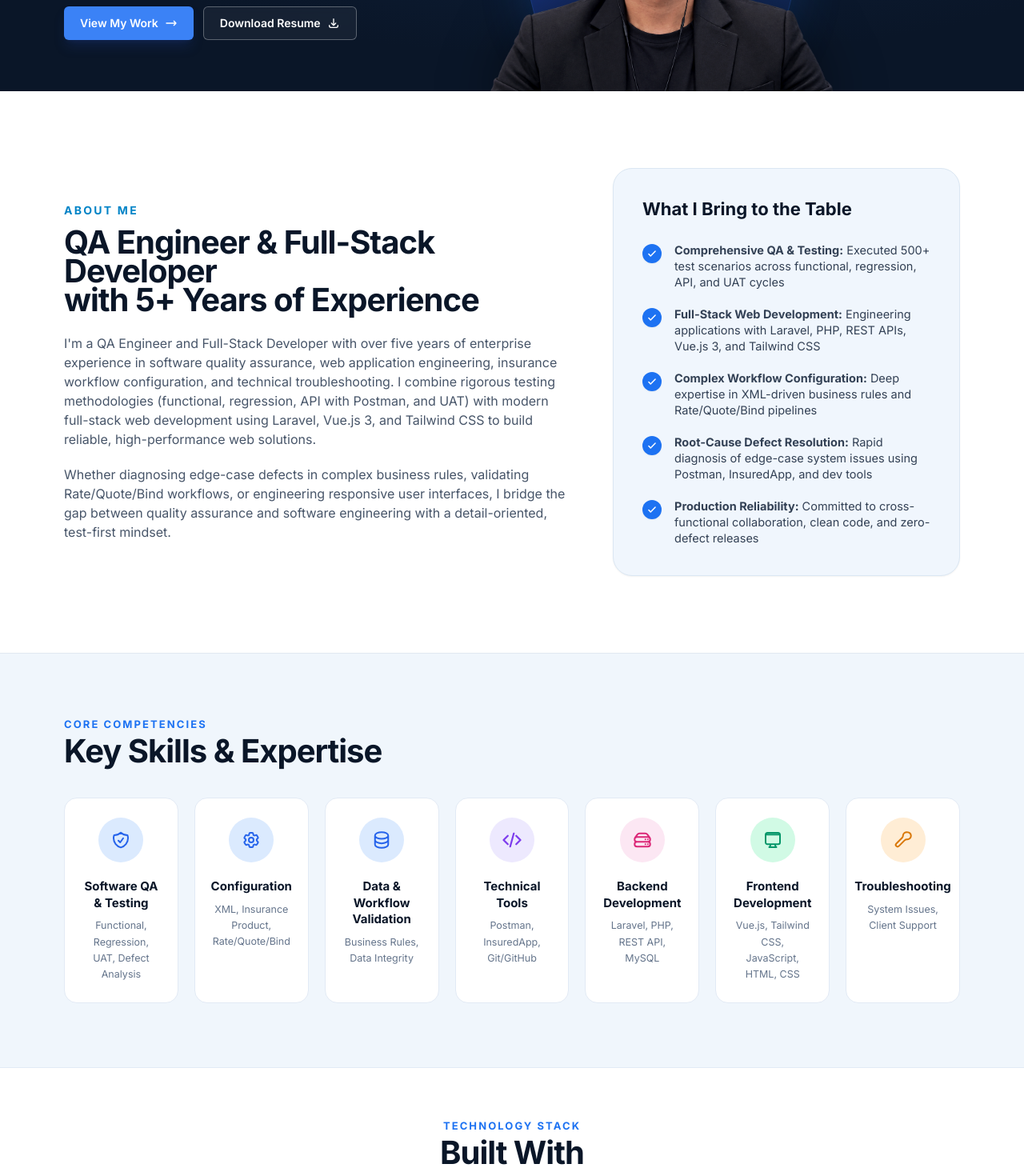
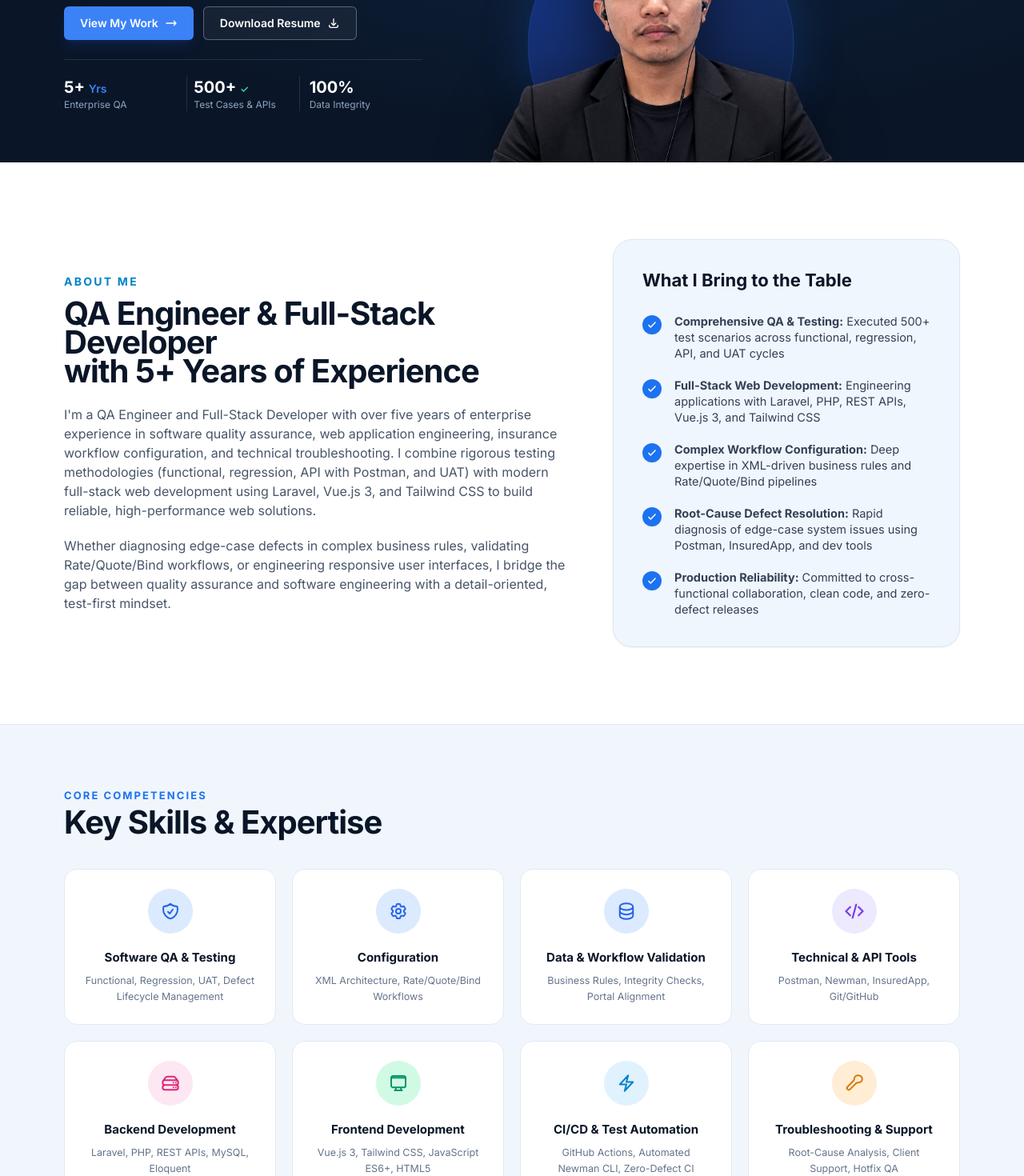
Before and after one commit to jelmardegoro-byte/jdportforlio, a Vue app: page / in a window 1280 px wide. Shown: the part 400-1870 px from the top of the page at 80% size. Built offline with nearby package versions, Linux system fonts and the light colour scheme; a web font is replaced by a local one; what encrypt-storage would draw is missing.

Commit message:
style: elevate portfolio UI and UX with credibility stats, balanced skills grid, and project badges

```diff
--- a/src/pages/MainPage.vue
+++ b/src/pages/MainPage.vue
@@ -83,6 +83,22 @@
                 Download Resume
                 <svg class="w-4 h-4" fill="none" stroke="currentColor" stroke-width="2" viewBox="0 0 24 24"><path stroke-linecap="round" stroke-linejoin="round" d="M4 16v1a3 3 0 003 3h10a3 3 0 003-3v-1m-4-4l-4 4m0 0l-4-4m4 4V4"/></svg>
               </a>
+            </div>
+
+            <!-- Quick Credibility Metrics -->
+            <div class="mt-6 pt-5 border-t border-slate-700/60 grid grid-cols-3 gap-3 max-w-md mx-auto md:mx-0 text-center md:text-left">
+              <div>
+                <p class="font-sans font-extrabold text-white text-lg sm:text-xl">5+ <span class="text-[#3b82f6] text-sm font-semibold">Yrs</span></p>
+                <p class="text-[#8fa3bf] text-[11px] sm:text-xs">Enterprise QA</p>
+              </div>
+              <div class="border-x border-slate-700/60 px-2">
+                <p class="font-sans font-extrabold text-white text-lg sm:text-xl">500+ <span class="text-emerald-400 text-xs">✓</span></p>
+                <p class="text-[#8fa3bf] text-[11px] sm:text-xs">Test Cases &amp; APIs</p>
+              </div>
+              <div>
+                <p class="font-sans font-extrabold text-white text-lg sm:text-xl">100%</p>
+                <p class="text-[#8fa3bf] text-[11px] sm:text-xs">Data Integrity</p>
+              </div>
             </div>
           </div>
 
@@ -245,10 +261,10 @@
           </h2>
         </div>
 
-        <!-- Skills Grid: 7 Cards -->
-        <div class="grid grid-cols-1 sm:grid-cols-2 md:grid-cols-3 lg:grid-cols-4 xl:grid-cols-7 gap-4 sm:gap-4.5 lg:gap-4 xl:gap-5">
+        <!-- Skills Grid: 8 Balanced Cards -->
+        <div class="grid grid-cols-1 sm:grid-cols-2 lg:grid-cols-4 gap-4 sm:gap-5 lg:gap-5">
           <!-- Card 1: Software QA & Testing -->
-          <div class="bg-white rounded-2xl p-5 sm:p-6 lg:p-5 xl:p-6 flex flex-col items-center text-center shadow-xs border border-[#e2eaf5] hover:shadow-md hover:-translate-y-1 transition-all duration-300 h-full">
+          <div class="bg-white rounded-2xl p-5 sm:p-6 flex flex-col items-center text-center shadow-xs border border-[#e2eaf5] hover:shadow-md hover:-translate-y-1 transition-all duration-300 h-full">
             <div class="w-12 h-12 sm:w-14 sm:h-14 rounded-full bg-[#dbeafe] text-[#2563eb] flex items-center justify-center mb-4 sm:mb-5 flex-shrink-0">
               <svg class="w-6 h-6" fill="none" stroke="currentColor" stroke-width="2" viewBox="0 0 24 24">
                 <path stroke-linecap="round" stroke-linejoin="round" d="M9 12.75L11.25 15 15 9.75m-3-7.036A11.959 11.959 0 013.598 6 11.99 11.99 0 003 9.749c0 5.592 3.824 10.29 9 11.623 5.176-1.332 9-6.03 9-11.622 0-1.31-.21-2.571-.598-3.751h-.152c-3.196 0-6.1-1.248-8.25-3.285z" />
@@ -258,12 +274,12 @@
               Software QA &amp; Testing
             </h3>
             <p class="text-[#64748b] text-xs sm:text-[12.5px] font-sans leading-relaxed">
-              Functional, Regression, UAT, Defect Analysis
+              Functional, Regression, UAT, Defect Lifecycle Management
             </p>
           </div>
 
           <!-- Card 2: Configuration -->
-          <div class="bg-white rounded-2xl p-5 sm:p-6 lg:p-5 xl:p-6 flex flex-col items-center text-center shadow-xs border border-[#e2eaf5] hover:shadow-md hover:-translate-y-1 transition-all duration-300 h-full">
+          <div class="bg-white rounded-2xl p-5 sm:p-6 flex flex-col items-center text-center shadow-xs border border-[#e2eaf5] hover:shadow-md hover:-translate-y-1 transition-all duration-300 h-full">
             <div class="w-12 h-12 sm:w-14 sm:h-14 rounded-full bg-[#dbeafe] text-[#2563eb] flex items-center justify-center mb-4 sm:mb-5 flex-shrink-0">
               <svg class="w-6 h-6" fill="none" stroke="currentColor" stroke-width="2" viewBox="0 0 24 24">
                 <path stroke-linecap="round" stroke-linejoin="round" d="M9.594 3.94c.09-.542.56-.94 1.11-.94h2.593c.55 0 1.02.398 1.11.94l.213 1.281c.063.374.313.686.645.87.074.04.147.083.22.127.325.196.72.257 1.075.124l1.217-.456a1.125 1.125 0 011.37.49l1.296 2.247a1.125 1.125 0 01-.26 1.431l-1.003.827c-.293.241-.438.613-.43.992a7.723 7.723 0 010 .255c-.008.378.137.75.43.991l1.004.827c.424.35.534.955.26 1.43l-1.298 2.247a1.125 1.125 0 01-1.369.491l-1.217-.456c-.355-.133-.75-.072-1.076.124a6.47 6.47 0 01-.22.128c-.331.183-.581.495-.644.869l-.213 1.281c-.09.543-.56.94-1.11.94h-2.594c-.55 0-1.019-.398-1.11-.94l-.213-1.281c-.062-.374-.312-.686-.644-.87a6.52 6.52 0 01-.22-.127c-.325-.196-.72-.257-1.076-.124l-1.217.456a1.125 1.125 0 01-1.369-.49l-1.297-2.247a1.125 1.125 0 01.26-1.431l1.004-.827c.292-.24.437-.613.43-.991a6.932 6.932 0 010-.255c.007-.38-.138-.751-.43-.992l-1.004-.827a1.125 1.125 0 01-.26-1.43l1.297-2.247a1.125 1.125 0 011.37-.491l1.216.456c.356.133.751.072 1.076-.124.072-.044.146-.086.22-.128.332-.183.582-.495.644-.869l.214-1.281z" />
@@ -274,12 +290,12 @@
               Configuration
             </h3>
             <p class="text-[#64748b] text-xs sm:text-[12.5px] font-sans leading-relaxed">
-              XML, Insurance Product, Rate/Quote/Bind
+              XML Architecture, Rate/Quote/Bind Workflows
             </p>
           </div>
 
           <!-- Card 3: Data & Workflow Validation -->
-          <div class="bg-white rounded-2xl p-5 sm:p-6 lg:p-5 xl:p-6 flex flex-col items-center text-center shadow-xs border border-[#e2eaf5] hover:shadow-md hover:-translate-y-1 transition-all duration-300 h-full">
+          <div class="bg-white rounded-2xl p-5 sm:p-6 flex flex-col items-center text-center shadow-xs border border-[#e2eaf5] hover:shadow-md hover:-translate-y-1 transition-all duration-300 h-full">
             <div class="w-12 h-12 sm:w-14 sm:h-14 rounded-full bg-[#dbeafe] text-[#2563eb] flex items-center justify-center mb-4 sm:mb-5 flex-shrink-0">
               <svg class="w-6 h-6" fill="none" stroke="currentColor" stroke-width="2" viewBox="0 0 24 24">
                 <path stroke-linecap="round" stroke-linejoin="round" d="M20.25 6.375c0 2.278-3.694 4.125-8.25 4.125S3.75 8.653 3.75 6.375m16.5 0c0-2.278-3.694-4.125-8.25-4.125S3.75 4.097 3.75 6.375m16.5 0v11.25c0 2.278-3.694 4.125-8.25 4.125s-8.25-1.847-8.25-4.125V6.375m16.5 5.625c0 2.278-3.694 4.125-8.25 4.125s-8.25-1.847-8.25-4.125" />
@@ -289,29 +305,28 @@
               Data &amp; Workflow Validation
             </h3>
             <p class="text-[#64748b] text-xs sm:text-[12.5px] font-sans leading-relaxed">
-              Business Rules, Data Integrity
+              Business Rules, Integrity Checks, Portal Alignment
             </p>
           </div>
 
-          <!-- Card 4: Technical Tools -->
-          <div class="bg-white rounded-2xl p-5 sm:p-6 lg:p-5 xl:p-6 flex flex-col items-center text-center shadow-xs border border-[#e2eaf5] hover:shadow-md hover:-translate-y-1 transition-all duration-300 h-full">
+          <!-- Card 4: Technical & API Tools -->
+          <div class="bg-white rounded-2xl p-5 sm:p-6 flex flex-col items-center text-center shadow-xs border border-[#e2eaf5] hover:shadow-md hover:-translate-y-1 transition-all duration-300 h-full">
             <div class="w-12 h-12 sm:w-14 sm:h-14 rounded-full bg-[#ede9fe] text-[#7c3aed] flex items-center justify-center mb-4 sm:mb-5 flex-shrink-0">
               <svg class="w-6 h-6" fill="none" stroke="currentColor" stroke-width="2.2" viewBox="0 0 24 24">
                 <path stroke-linecap="round" stroke-linejoin="round" d="M17.25 6.75L22.5 12l-5.25 5.25m-10.5 0L1.5 12l5.25-5.25m7.5-3l-4.5 16.5" />
               </svg>
             </div>
             <h3 class="font-sans font-bold text-[#0a1628] text-sm sm:text-[15px] mb-2 leading-snug">
-              Technical Tools
+              Technical &amp; API Tools
             </h3>
             <p class="text-[#64748b] text-xs sm:text-[12.5px] font-sans leading-relaxed">
-              Postman, InsuredApp, Git/GitHub
+              Postman, Newman, InsuredApp, Git/GitHub
             </p>
           </div>
 
           <!-- Card 5: Backend Development -->
-          <div class="bg-white rounded-2xl p-5 sm:p-6 lg:p-5 xl:p-6 flex flex-col items-center text-center shadow-xs border border-[#e2eaf5] hover:shadow-md hover:-translate-y-1 transition-all duration-300 h-full">
+          <div class="bg-white rounded-2xl p-5 sm:p-6 flex flex-col items-center text-center shadow-xs border border-[#e2eaf5] hover:shadow-md hover:-translate-y-1 transition-all duration-300 h-full">
             <div class="w-12 h-12 sm:w-14 sm:h-14 rounded-full bg-[#fce7f3] text-[#db2777] flex items-center justify-center mb-4 sm:mb-5 flex-shrink-0">
-              <!-- Laravel / server icon -->
               <svg class="w-6 h-6" fill="none" stroke="currentColor" stroke-width="2" viewBox="0 0 24 24">
                 <path stroke-linecap="round" stroke-linejoin="round" d="M5.25 14.25h13.5m-13.5 0a3 3 0 01-3-3m3 3a3 3 0 100 6h13.5a3 3 0 100-6m-16.5-3a3 3 0 013-3h13.5a3 3 0 013 3m-19.5 0a4.5 4.5 0 01.9-2.7L5.737 5.1a3.375 3.375 0 012.7-1.35h7.126c1.062 0 2.062.5 2.7 1.35l2.587 3.45a4.5 4.5 0 01.9 2.7m0 0a3 3 0 01-3 3m0 3h.008v.008h-.008v-.008zm0-6h.008v.008h-.008v-.008zm-3 6h.008v.008h-.008v-.008zm0-6h.008v.008h-.008v-.008z" />
               </svg>
@@ -320,12 +335,12 @@
               Backend Development
             </h3>
             <p class="text-[#64748b] text-xs sm:text-[12.5px] font-sans leading-relaxed">
-              Laravel, PHP, REST API, MySQL
+              Laravel, PHP, REST APIs, MySQL, Eloquent
             </p>
           </div>
 
           <!-- Card 6: Frontend Development -->
-          <div class="bg-white rounded-2xl p-5 sm:p-6 lg:p-5 xl:p-6 flex flex-col items-center text-center shadow-xs border border-[#e2eaf5] hover:shadow-md hover:-translate-y-1 transition-all duration-300 h-full">
+          <div class="bg-white rounded-2xl p-5 sm:p-6 flex flex-col items-center text-center shadow-xs border border-[#e2eaf5] hover:shadow-md hover:-translate-y-1 transition-all duration-300 h-full">
             <div class="w-12 h-12 sm:w-14 sm:h-14 rounded-full bg-[#d1fae5] text-[#059669] flex items-center justify-center mb-4 sm:mb-5 flex-shrink-0">
               <svg class="w-6 h-6" fill="none" stroke="currentColor" stroke-width="2" viewBox="0 0 24 24">
                 <path stroke-linecap="round" stroke-linejoin="round" d="M9 17.25v1.007a3 3 0 01-.879 2.122L7.5 21h9l-.621-.621A3 3 0 0115 18.257V17.25m6-12V15a2.25 2.25 0 01-2.25 2.25H5.25A2.25 2.25 0 013 15V5.25m18 0A2.25 2.25 0 0018.75 3H5.25A2.25 2.25 0 003 5.25m18 0H3" />
@@ -335,22 +350,37 @@
               Frontend Development
             </h3>
             <p class="text-[#64748b] text-xs sm:text-[12.5px] font-sans leading-relaxed">
-              Vue.js, Tailwind CSS, JavaScript, HTML, CSS
+              Vue.js 3, Tailwind CSS, JavaScript ES6+, HTML5
             </p>
           </div>
 
-          <!-- Card 7: Troubleshooting -->
-          <div class="bg-white rounded-2xl p-5 sm:p-6 lg:p-5 xl:p-6 flex flex-col items-center text-center shadow-xs border border-[#e2eaf5] hover:shadow-md hover:-translate-y-1 transition-all duration-300 h-full">
+          <!-- Card 7: CI/CD & Automation -->
+          <div class="bg-white rounded-2xl p-5 sm:p-6 flex flex-col items-center text-center shadow-xs border border-[#e2eaf5] hover:shadow-md hover:-translate-y-1 transition-all duration-300 h-full">
+            <div class="w-12 h-12 sm:w-14 sm:h-14 rounded-full bg-[#e0f2fe] text-[#0284c7] flex items-center justify-center mb-4 sm:mb-5 flex-shrink-0">
+              <svg class="w-6 h-6" fill="none" stroke="currentColor" stroke-width="2" viewBox="0 0 24 24">
+                <path stroke-linecap="round" stroke-linejoin="round" d="M3.75 13.5l10.5-11.25L12 10.5h8.25L9.75 21.75 12 13.5H3.75z" />
+              </svg>
+            </div>
+            <h3 class="font-sans font-bold text-[#0a1628] text-sm sm:text-[15px] mb-2 leading-snug">
+              CI/CD &amp; Test Automation
+            </h3>
+            <p class="text-[#64748b] text-xs sm:text-[12.5px] font-sans leading-relaxed">
+              GitHub Actions, Automated Newman CLI, Zero-Defect CI
+            </p>
+          </div>
+
+          <!-- Card 8: Troubleshooting -->
+          <div class="bg-white rounded-2xl p-5 sm:p-6 flex flex-col items-center text-center shadow-xs border border-[#e2eaf5] hover:shadow-md hover:-translate-y-1 transition-all duration-300 h-full">
             <div class="w-12 h-12 sm:w-14 sm:h-14 rounded-full bg-[#ffedd5] text-[#d97706] flex items-center justify-center mb-4 sm:mb-5 flex-shrink-0">
               <svg class="w-6 h-6" fill="none" stroke="currentColor" stroke-width="2" viewBox="0 0 24 24">
                 <path stroke-linecap="round" stroke-linejoin="round" d="M21.75 6.75a4.5 4.5 0 01-4.884 4.484c-1.076-.091-2.264.398-3.048 1.182l-7.25 7.25a2.25 2.25 0 01-3.182-3.182l7.25-7.25c.784-.784 1.273-1.972 1.182-3.048A4.5 4.5 0 0117.25 2.25a4.5 4.5 0 014.5 4.5z" />
               </svg>
             </div>
             <h3 class="font-sans font-bold text-[#0a1628] text-sm sm:text-[15px] mb-2 leading-snug">
-              Troubleshooting
+              Troubleshooting &amp; Support
             </h3>
             <p class="text-[#64748b] text-xs sm:text-[12.5px] font-sans leading-relaxed">
-              System Issues, Client Support
+              Root-Cause Analysis, Client Support, Hotfix QA
             </p>
           </div>
         </div>
@@ -674,19 +704,34 @@
           <!-- 3 Projects Cards Grid -->
           <div class="grid grid-cols-1 md:grid-cols-3 gap-6">
             <!-- Card 1: Landing Page Created (Part of Devignlabs) -->
-            <div class="bg-white rounded-2xl p-5 border border-[#e2eaf5] shadow-xs hover:shadow-md transition-all duration-300 hover:-translate-y-1 flex flex-col justify-between h-full">
+            <div class="bg-white rounded-2xl p-5 border border-[#e2eaf5] shadow-xs hover:shadow-md transition-all duration-300 hover:-translate-y-1 flex flex-col justify-between h-full group">
               <div>
+                <div class="relative overflow-hidden rounded-xl mb-4 bg-slate-100 h-44">
                   <img
                     src="https://images.unsplash.com/photo-1460925895917-afdab827c52f?auto=format&fit=crop&w=800&q=80"
                     alt="Landing Page Created - Devignlabs"
-                  class="w-full h-40 object-cover rounded-xl mb-4 bg-slate-100"
+                    class="w-full h-full object-cover transition-transform duration-300 group-hover:scale-105"
                   />
+                  <span class="absolute top-3 right-3 px-2.5 py-1 rounded-full text-[11px] font-semibold bg-blue-600/90 text-white backdrop-blur-sm shadow-sm">
+                    Live Production
+                  </span>
+                </div>
+
                 <h3 class="font-sans font-bold text-[#0a1628] text-base mb-1">
                   Landing Page Created
                 </h3>
                 <p class="text-[#2563eb] text-xs sm:text-[12.5px] font-semibold mb-2">
                   Frontend Engineering &amp; QA Validation — Devignlabs
                 </p>
+
+                <!-- Tech Badges -->
+                <div class="flex flex-wrap gap-1.5 mb-3">
+                  <span class="px-2 py-0.5 rounded text-[11px] font-medium bg-slate-100 text-slate-700">HTML5</span>
+                  <span class="px-2 py-0.5 rounded text-[11px] font-medium bg-sky-50 text-sky-700">Tailwind CSS</span>
+                  <span class="px-2 py-0.5 rounded text-[11px] font-medium bg-blue-50 text-blue-700">Responsive UI</span>
+                  <span class="px-2 py-0.5 rounded text-[11px] font-medium bg-emerald-50 text-emerald-700">Cross-Browser QA</span>
+                </div>
+
                 <p class="text-[#64748b] text-xs sm:text-[13px] leading-relaxed mb-3">
                   Engineered a modern web landing page with responsive layouts. Conducted cross-browser functional testing, mobile viewport verification, and performance audits prior to deployment.
                 </p>
@@ -710,7 +755,7 @@
                   href="https://www.workwithjimmer.com/"
                   target="_blank"
                   rel="noopener noreferrer"
-                  class="text-[#1d72f2] hover:text-[#175cd3] hover:underline inline-flex items-center gap-1.5 font-semibold text-xs sm:text-[13px]"
+                  class="w-full inline-flex items-center justify-center gap-1.5 px-4 py-2 rounded-lg bg-blue-50 hover:bg-blue-100 text-[#1d72f2] font-semibold text-xs sm:text-[13px] transition-colors"
                 >
                   View Live Website
                   <svg class="w-3.5 h-3.5 flex-shrink-0" fill="none" stroke="currentColor" stroke-width="2" viewBox="0 0 24 24">
@@ -721,20 +766,35 @@
             </div>
 
             <!-- Card 2: Vue.js Component Development -->
-            <div class="bg-white rounded-2xl p-5 border border-[#e2eaf5] shadow-xs hover:shadow-md transition-all duration-300 hover:-translate-y-1 flex flex-col justify-between h-full">
+            <div class="bg-white rounded-2xl p-5 border border-[#e2eaf5] shadow-xs hover:shadow-md transition-all duration-300 hover:-translate-y-1 flex flex-col justify-between h-full group">
               <div>
+                <div class="relative overflow-hidden rounded-xl mb-4 bg-slate-100 h-44">
                   <img
                     src="@/assets/vue-components.jpg"
                     alt="Vue.js Component Development"
-                  class="w-full h-40 object-cover rounded-xl mb-4 bg-slate-100"
+                    class="w-full h-full object-cover transition-transform duration-300 group-hover:scale-105"
                   />
+                  <span class="absolute top-3 right-3 px-2.5 py-1 rounded-full text-[11px] font-semibold bg-emerald-600/90 text-white backdrop-blur-sm shadow-sm">
+                    Full-Stack Platform
+                  </span>
+                </div>
+
                 <h3 class="font-sans font-bold text-[#0a1628] text-base mb-1">
                   Vue.js + Laravel Portfolio Platform
                 </h3>
                 <p class="text-[#2563eb] text-xs sm:text-[12.5px] font-semibold mb-2">
                   Full-Stack Architecture &amp; Automated Testing
                 </p>
-                <p class="text-[#64748b] text-xs sm:text-[13px] font-sans leading-relaxed">
+
+                <!-- Tech Badges -->
+                <div class="flex flex-wrap gap-1.5 mb-3">
+                  <span class="px-2 py-0.5 rounded text-[11px] font-medium bg-emerald-50 text-emerald-700">Vue.js 3</span>
+                  <span class="px-2 py-0.5 rounded text-[11px] font-medium bg-rose-50 text-rose-700">Laravel</span>
+                  <span class="px-2 py-0.5 rounded text-[11px] font-medium bg-sky-50 text-sky-700">Tailwind CSS</span>
+                  <span class="px-2 py-0.5 rounded text-[11px] font-medium bg-indigo-50 text-indigo-700">REST API</span>
+                </div>
+
+                <p class="text-[#64748b] text-xs sm:text-[13px] font-sans leading-relaxed mb-3">
                   Engineered this portfolio platform using Vue.js 3, Tailwind CSS, and a Laravel backend architecture. Features optimized sub-second load times, JSON-LD structured data, and zero-error test verification.
                 </p>
               </div>
@@ -743,7 +803,7 @@
                   href="https://github.com/jelmardegoro-byte/jdportforlio"
                   target="_blank"
                   rel="noopener noreferrer"
-                  class="text-[#1d72f2] hover:text-[#175cd3] hover:underline inline-flex items-center gap-1.5 font-semibold text-xs sm:text-[13px]"
+                  class="w-full inline-flex items-center justify-center gap-1.5 px-4 py-2 rounded-lg bg-slate-100 hover:bg-slate-200 text-[#0a1628] font-semibold text-xs sm:text-[13px] transition-colors"
                 >
                   View Code on GitHub
                   <svg class="w-3.5 h-3.5 flex-shrink-0" fill="none" stroke="currentColor" stroke-width="2" viewBox="0 0 24 24">
@@ -754,20 +814,36 @@
             </div>
 
             <!-- Card 3: REST API Validation & Regression Suite -->
-            <div class="bg-white rounded-2xl p-5 border border-[#e2eaf5] shadow-xs hover:shadow-md transition-all duration-300 hover:-translate-y-1 flex flex-col justify-between h-full">
+            <div class="bg-white rounded-2xl p-5 border border-[#e2eaf5] shadow-xs hover:shadow-md transition-all duration-300 hover:-translate-y-1 flex flex-col justify-between h-full group">
               <div>
+                <div class="relative overflow-hidden rounded-xl mb-4 bg-slate-100 h-44">
                   <img
                     src="https://images.unsplash.com/photo-1555066931-4365d14bab8c?auto=format&fit=crop&w=800&q=80"
                     alt="REST API Validation and Regression Suite"
-                  class="w-full h-40 object-cover rounded-xl mb-4 bg-slate-100"
+                    class="w-full h-full object-cover transition-transform duration-300 group-hover:scale-105"
                   />
+                  <span class="absolute top-3 right-3 px-2.5 py-1 rounded-full text-[11px] font-semibold bg-emerald-600/90 text-white backdrop-blur-sm shadow-sm flex items-center gap-1">
+                    <span class="w-1.5 h-1.5 rounded-full bg-white animate-pulse"></span>
+                    CI Passing
+                  </span>
+                </div>
+
                 <h3 class="font-sans font-bold text-[#0a1628] text-base mb-1">
                   REST API Validation &amp; Regression Suite
                 </h3>
                 <p class="text-[#2563eb] text-xs sm:text-[12.5px] font-semibold mb-2">
                   API Testing &amp; Defect Reporting — Postman &amp; Newman
                 </p>
-                <p class="text-[#64748b] text-xs sm:text-[13px] font-sans leading-relaxed">
+
+                <!-- Tech Badges -->
+                <div class="flex flex-wrap gap-1.5 mb-3">
+                  <span class="px-2 py-0.5 rounded text-[11px] font-medium bg-amber-50 text-amber-700">Postman</span>
+                  <span class="px-2 py-0.5 rounded text-[11px] font-medium bg-orange-50 text-orange-700">Newman CLI</span>
+                  <span class="px-2 py-0.5 rounded text-[11px] font-medium bg-purple-50 text-purple-700">GitHub Actions</span>
+                  <span class="px-2 py-0.5 rounded text-[11px] font-medium bg-blue-50 text-blue-700">REST API</span>
+                </div>
+
+                <p class="text-[#64748b] text-xs sm:text-[13px] font-sans leading-relaxed mb-3">
                   Sample Postman API testing project covering functional, negative, regression, and API-vs-portal data validation tests with structured defect reporting and Newman CLI automation.
                 </p>
               </div>
@@ -776,7 +852,7 @@
                   href="https://github.com/jelmardegoro-byte/postman-api-validation"
                   target="_blank"
                   rel="noopener noreferrer"
-                  class="text-[#1d72f2] hover:text-[#175cd3] hover:underline inline-flex items-center gap-1.5 font-semibold text-xs sm:text-[13px]"
+                  class="w-full inline-flex items-center justify-center gap-1.5 px-4 py-2 rounded-lg bg-slate-100 hover:bg-slate-200 text-[#0a1628] font-semibold text-xs sm:text-[13px] transition-colors"
                 >
                   View Repository on GitHub
                   <svg class="w-3.5 h-3.5 flex-shrink-0" fill="none" stroke="currentColor" stroke-width="2" viewBox="0 0 24 24">
@@ -1024,6 +1100,11 @@
                 <path stroke-linecap="round" stroke-linejoin="round" d="M13.5 4.5L21 12m0 0l-7.5 7.5M21 12H3" />
               </svg>
             </a>
+            <div class="w-full text-center md:text-right mt-1">
+              <span class="text-xs text-[#8fa3bf] font-sans">
+                Direct: <a href="mailto:jelmardegoro@gmail.com" class="text-[#93c5fd] hover:underline">jelmardegoro@gmail.com</a> &bull; +63 968-443-6113 &bull; Davao City, PH
+              </span>
+            </div>
           </div>
         </div>
       </section>
```
Lines whose indentation alone changed are shown as unchanged.
